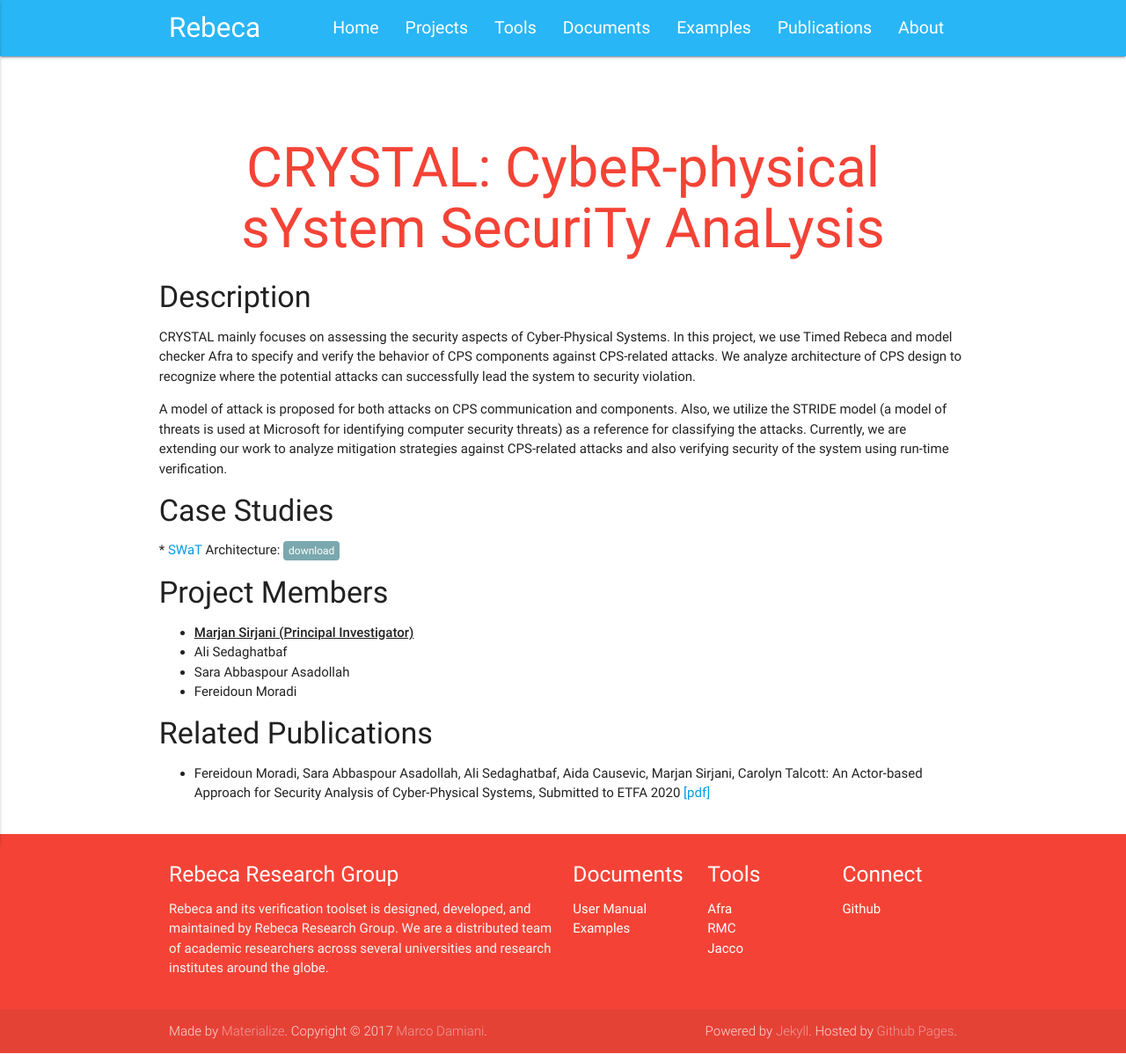
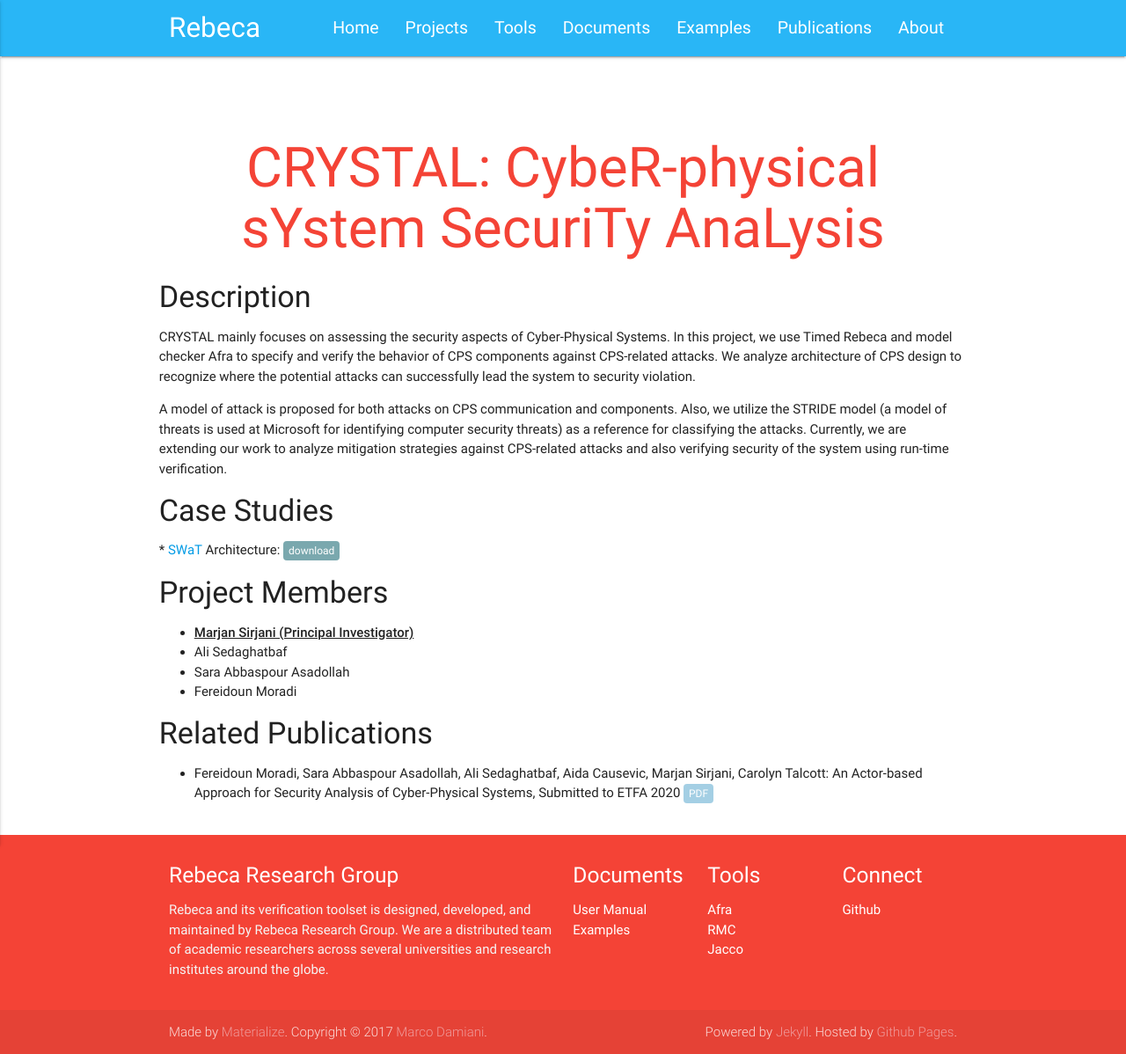
Before and after one commit to rebeca-lang/rebeca-lang.github.io, a Jekyll site: the page built from projects/CRYSTAL.md, in a window 1280 px wide. Shown: the whole page at 88% size. Built offline with Jekyll 4.4.1, drawn with Linux system fonts in a browser that asks for light colours.

Commit message:
The style of the link of downloading the CRISTAL paper is changed.

```diff
--- a/projects/CRYSTAL.md
+++ b/projects/CRYSTAL.md
@@ -22,4 +22,4 @@ A model of attack is proposed for both attacks on CPS communication and componen
 * Fereidoun Moradi
 
 #### Related Publications
-- Fereidoun Moradi, Sara Abbaspour Asadollah, Ali Sedaghatbaf, Aida Causevic, Marjan Sirjani, Carolyn Talcott: An Actor-based Approach for Security Analysis of Cyber-Physical Systems, Submitted to ETFA 2020 [ [pdf] ](/assets/papers/2020/An-Actor-based-Approach-for-Security-Analysis-of-Cyber-Physical-Systems.pdf)
+- Fereidoun Moradi, Sara Abbaspour Asadollah, Ali Sedaghatbaf, Aida Causevic, Marjan Sirjani, Carolyn Talcott: An Actor-based Approach for Security Analysis of Cyber-Physical Systems, Submitted to ETFA 2020 <a class="link link_pdf" href="/assets/papers/2020/An-Actor-based-Approach-for-Security-Analysis-of-Cyber-Physical-Systems.pdf">PDF</a>
```
